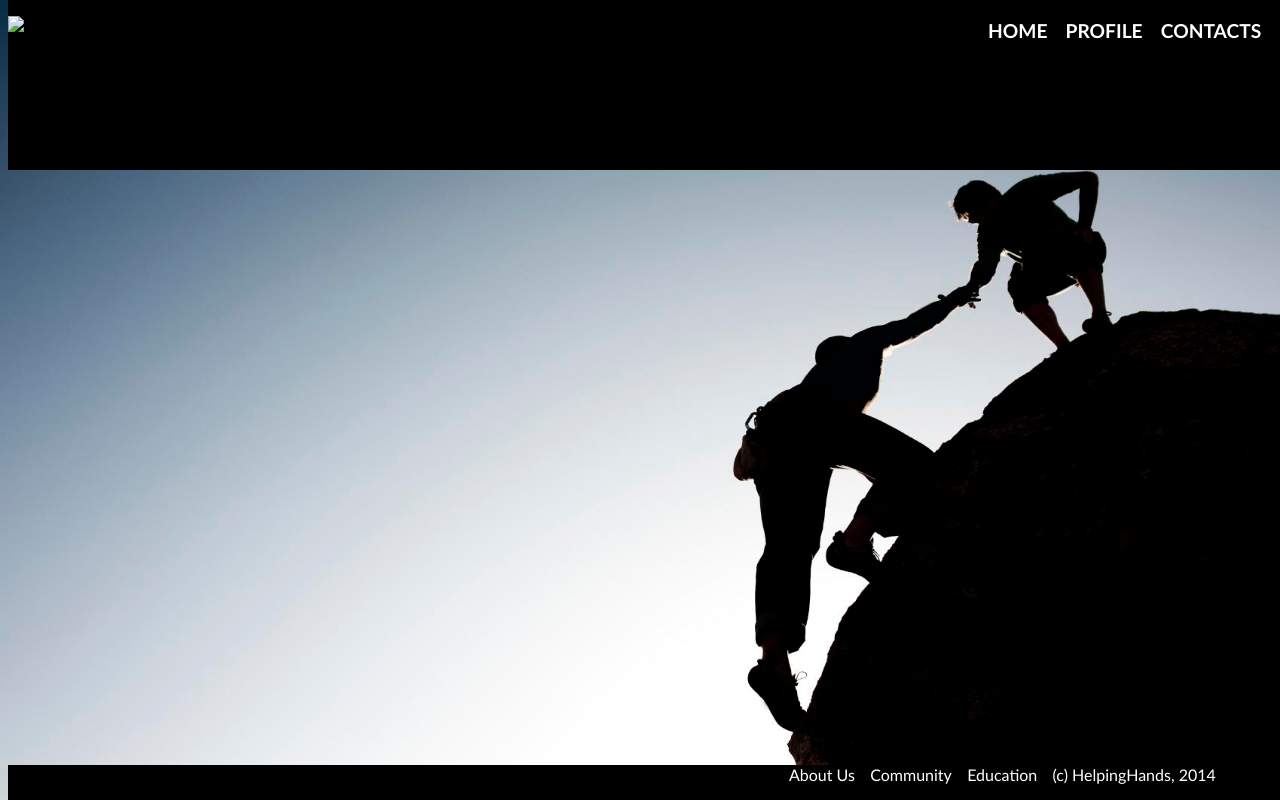
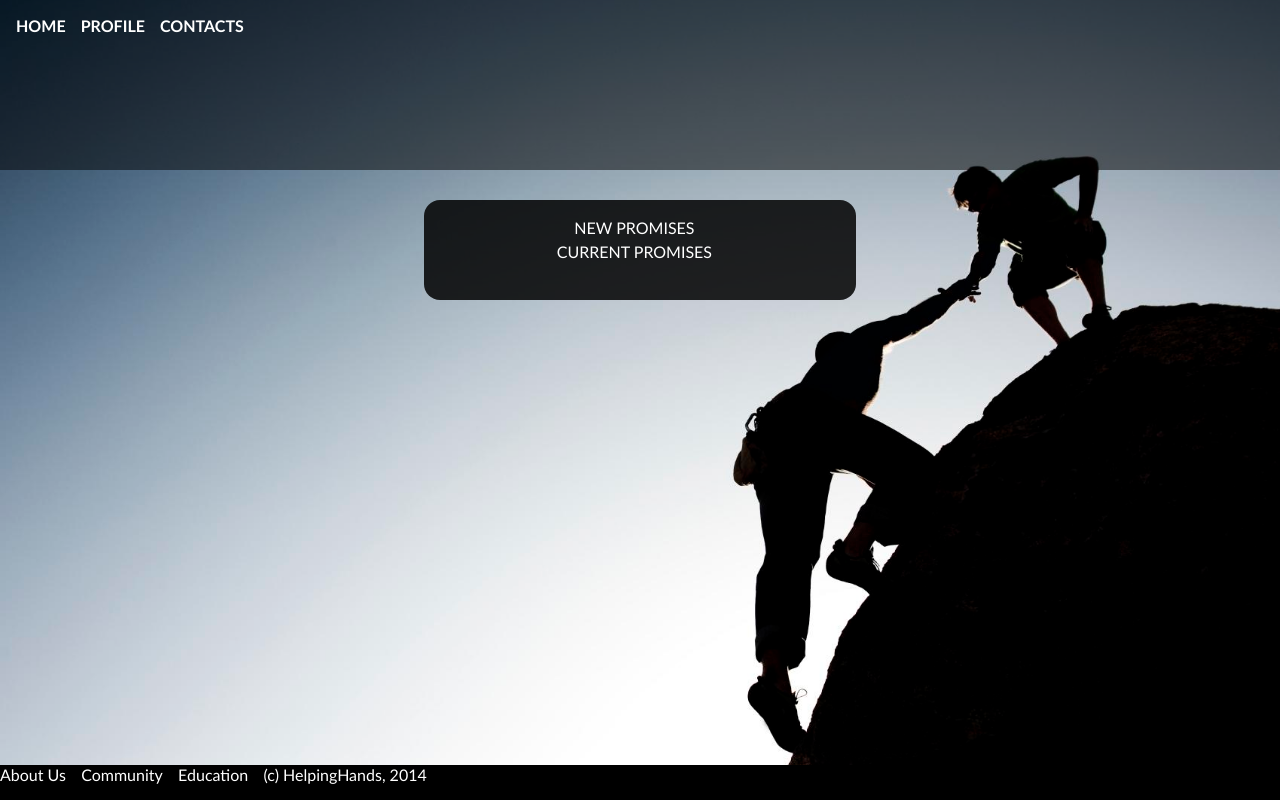
Before and after one commit to muchcoffieeh/helping_hands, a plain HTML site: page index.html in a window 1280 px wide. Drawn offline with Linux system fonts and the light colour scheme.

Commit message:
tinkering

```diff
--- a/index.html
+++ b/index.html
@@ -1,54 +1,28 @@
 <!DOCTYPE html>
 <html>
-<div id="wrap">
 <head>
 	<title>HOME</title>
 	<link type="text/css" rel="stylesheet" href="style.css"/>
-
-	<h1>
-		<img src="eee.png">
-
-		<div class="topLinks">
+</head>
+<body>
+	<div class="topLinks">
 			<a href="profile.html">HOME</a>
 			<a href="profile.html">PROFILE</a>
 			<a href="new1.html">CONTACTS</a>
-		</div>
-	</h1>
-
-</head>
-
-<body>
-
+	</div>
 
 	<div id="promiseBox">
-
-        <div style="width:840px; height:400px; border: 0px solid #868686">
-
 			<a href="profile.html">New Promises</a>
 			<a href="profile.html">Current Promises</a>
-
-
-			<div id="container" style="z-index: 1px; min-width: 310px; height: 300px; margin: 0 auto"></div>
-		</div>
 	</div>
-
-	<div id="bg">
-	<img src="helping-hand.jpg" alt="">
-	</div>
-
-</body>
-
-<div id="foot">
-	<center>
-	<div class="bottomLinks">
-
+<footer>
+	<nav class="bottomLinks">
 			<a href="index.html">About Us</a>
 			<a href="profile.html">Community</a>
 			<a href="new1.html">Education</a>
 			<a >(c) HelpingHands, 2014</a>
-	</div>
-	</center>
-</div>
+	</nav>
+</footer>
 
-</div>
+</body>
 </html>
--- a/style.css
+++ b/style.css
@@ -1,4 +1,3 @@
-/*
 html {
   background: url(helping-hand.jpg) no-repeat center center fixed;
   -webkit-background-size: cover;
@@ -6,48 +5,45 @@ html {
   -o-background-size: cover;
   background-size: cover;
 }
-
-
+html,body{width:100%;height:100%;}
 body {
-display: block;
-margin: 0px;
-background-color: #a4c5e6;
-overflow-y: auto;
-padding-top: 150px;
+	position:fixed;
+	margin: 0px;
+	padding:0;
 }
-*/
-#bg {
-  position: fixed;
-  top: -50%;
-  left: -50%;
-  width: 200%;
-  height: 200%;
-  z-index: 0;
-}
-#bg img {
-  position: absolute;
-  top: 0;
-  left: 0;
-  right: 0;
-  bottom: 0;
-  margin: auto;
-  min-width: 50%;
-  min-height: 50%;
-}
-
 #promiseBox{
+	border-radius:1em;
 	margin-top: 200px;
 	width: 432px;
 	height: 100px;
 	background: rgba(0, 0, 0, 0.85);
-	z-index: 100;
+	margin: 200px auto 0 auto;
+	padding:1em;
+	box-sizing:border-box;
+	text-align:center;
+	line-height:1.5;
+	text-transform:uppercase;
 }
+#promiseBox a{display:block;}
 
 .topLinks{
-	float: right;
-	font-size: 0.6em;
-	margin: 1em 0em 0em 1em;
-	width: 300px;
+	position: fixed;
+	box-sizing:border-box;
+	width: 100%;
+	padding:1em;
+	top: 0;
+	background-color: rgba(0,0,0,0.5);
+	height: 170px;
+	display: block;
+	font-size: 2rem;
+	-webkit-margin-before: 0em;
+	-webkit-margin-after: 0em;
+	-webkit-margin-start: 0px;
+	-webkit-margin-end: 0px;
+	font-weight: bold;
+	text-decoration: none;
+	color: #000000;
+	font-size: 1rem;
 }
 
 a{
@@ -99,7 +95,7 @@ img {
 	cursor:pointer;
 	color:#ffffff;
 	font-family: Tahoma;
-	font-size:22px;
+	font-size:1.4rem;
 	padding:11px 21px;
 	text-decoration:none;
 }
@@ -149,49 +145,21 @@ hr{
 	background-color: #000000;
 }
 
-h1 {
-	position: fixed;
-	width: 100%;
-	top: 0;
-	background-color: #000000;
-	height: 170px;
-	display: block;
-	font-size: 2em;
-	-webkit-margin-before: 0em;
-	-webkit-margin-after: 0em;
-	-webkit-margin-start: 0px;
-	-webkit-margin-end: 0px;
-	font-weight: bold;
-	text-decoration: none;
-	color: #000000;
-	z-index: 1000;
-}
-
-head {
-	background-color: #000000;
-	display: block;
-	width: 100%;
-	left: 0;
-	margin: 0;
-}
-
-#foot{
+footer{
 	position: fixed;
     bottom: 0;
-    width: 2000px;
+    width: 100%;
     height: 35px;
-    margin-top: 20px;
-	background: #000000;
-
+	background: #000;
 }
 
 p {
 	font-family: Tahoma;
-	font-size: 1em;
+	font-size: 1rem;
 }
 
 #label{
-	font-size: 2em;
+	font-size: 2rem;
 	font-family: Calibri;
 	font-weight: 300;
 	color: #000000;
```
